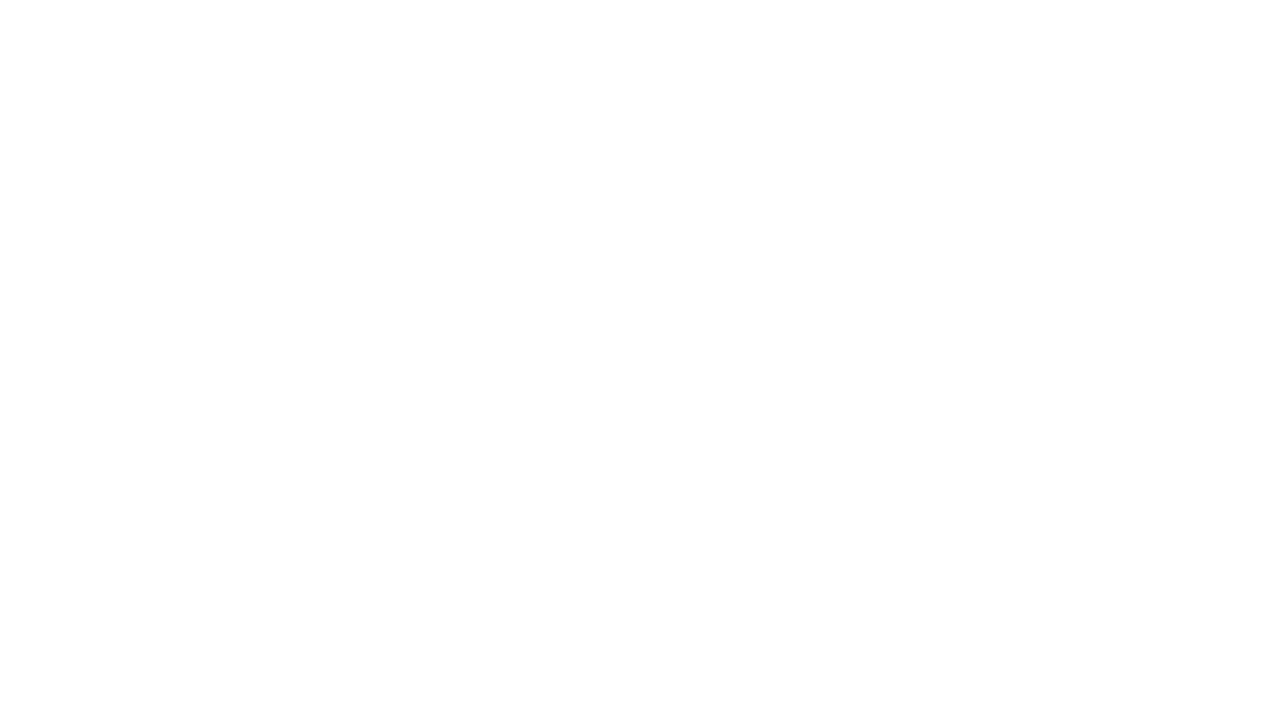
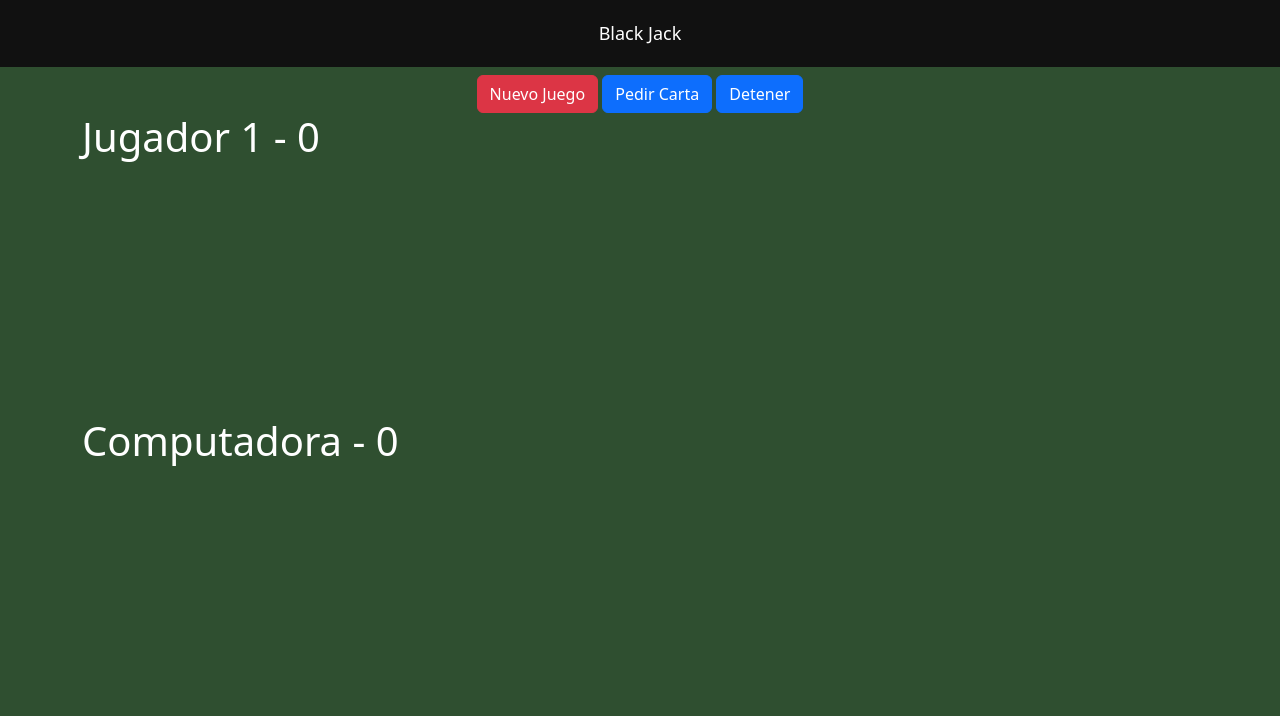
Before and after one commit to devMetalG/JS--FH, a plain HTML site: page 02-blackjack/index.html in a window 1280 px wide. Drawn offline with nearby package versions, Linux system fonts and the light colour scheme.

Commit message:
add: estructura del juego

```diff
--- a/02-blackjack/assets/css/styles.css
+++ b/02-blackjack/assets/css/styles.css
@@ -0,0 +1,27 @@
+html, body {
+  margin: 0;
+  background-color: #2f4f30;
+  color: white;
+  max-width: 100vw;
+  width: 100%;
+}
+
+.titulo {
+  text-align: center;
+  background-color: #111;
+  padding: 20px;
+  font-size: large;
+  color: white;
+}
+
+.carta {
+  width: 150px;
+  position: relative;
+  left: 100px;
+  margin-left: -75px;
+}
+
+#computadora-cartas,
+#jugador-cartas {
+  height: 240px;
+}
--- a/02-blackjack/index.html
+++ b/02-blackjack/index.html
@@ -4,9 +4,42 @@
   <meta charset="UTF-8">
   <meta name="viewport" content="width=device-width, initial-scale=1.0">
   <title>BlackJack</title>
+  <link href="https://cdn.jsdelivr.net/npm/bootstrap@5.3.2/dist/css/bootstrap.min.css" rel="stylesheet" integrity="sha384-T3c6CoIi6uLrA9TneNEoa7RxnatzjcDSCmG1MXxSR1GAsXEV/Dwwykc2MPK8M2HN" crossorigin="anonymous">
   <link rel="stylesheet" href="assets/css/styles.css">
 </head>
 <body>
+  <header class="titulo">
+    Black Jack
+  </header>
+  <div class="flex mt-2">
+    <div class="col text-center">
+      <button class="btn btn-danger" type="button">Nuevo Juego</button>
+      <button class="btn btn-primary" type="button">Pedir Carta</button>
+      <button class="btn btn-primary" type="button">Detener</button>
+    </div>
+  </div>
+  <div class="flex container">
+    <div class="col">
+      <h1>Jugador 1 - <span>0</span></h1>
+      <div id="jugador-cartas">
+        <!-- <img class="carta" src="assets/cartas/2C.png" alt="carta" srcset="">
+        <img class="carta" src="assets/cartas/2C.png" alt="carta" srcset="">
+        <img class="carta" src="assets/cartas/2C.png" alt="carta" srcset="">
+        <img class="carta" src="assets/cartas/2C.png" alt="carta" srcset=""> -->
+      </div>
+    </div>
+  </div>
+  <div class="flex container mt-2">
+    <div class="col">
+      <h1>Computadora - <span>0</span></h1>
+      <div id="computadora-cartas">
+        <!-- <img class="carta" src="assets/cartas/7H.png" alt="carta" srcset="">
+        <img class="carta" src="assets/cartas/7H.png" alt="carta" srcset="">
+        <img class="carta" src="assets/cartas/7H.png" alt="carta" srcset="">
+        <img class="carta" src="assets/cartas/7H.png" alt="carta" srcset=""> -->
+      </div>
+    </div>
+  </div>
   <script src="assets/js/game.js"></script>
 </body>
 </html>
```
